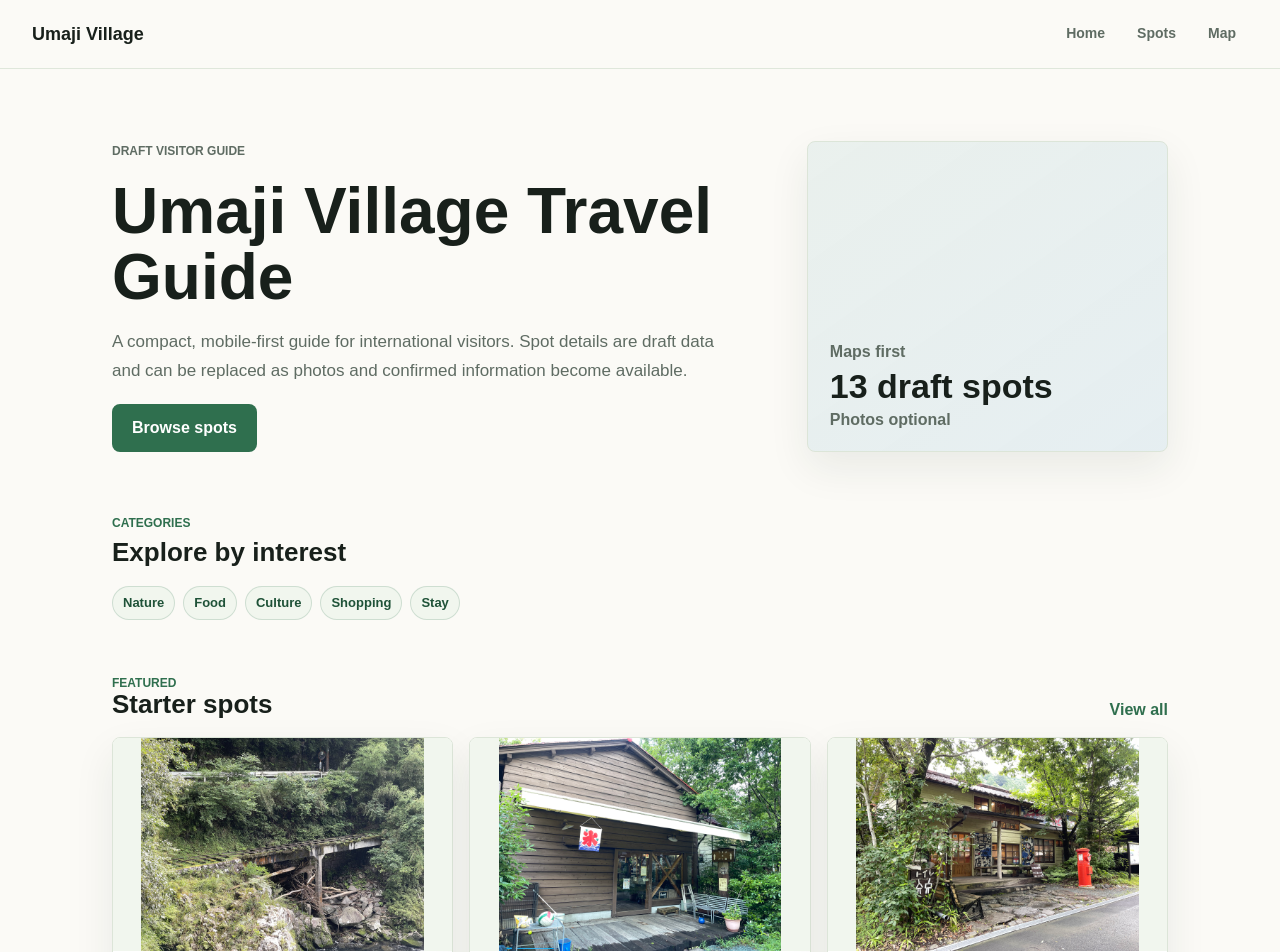
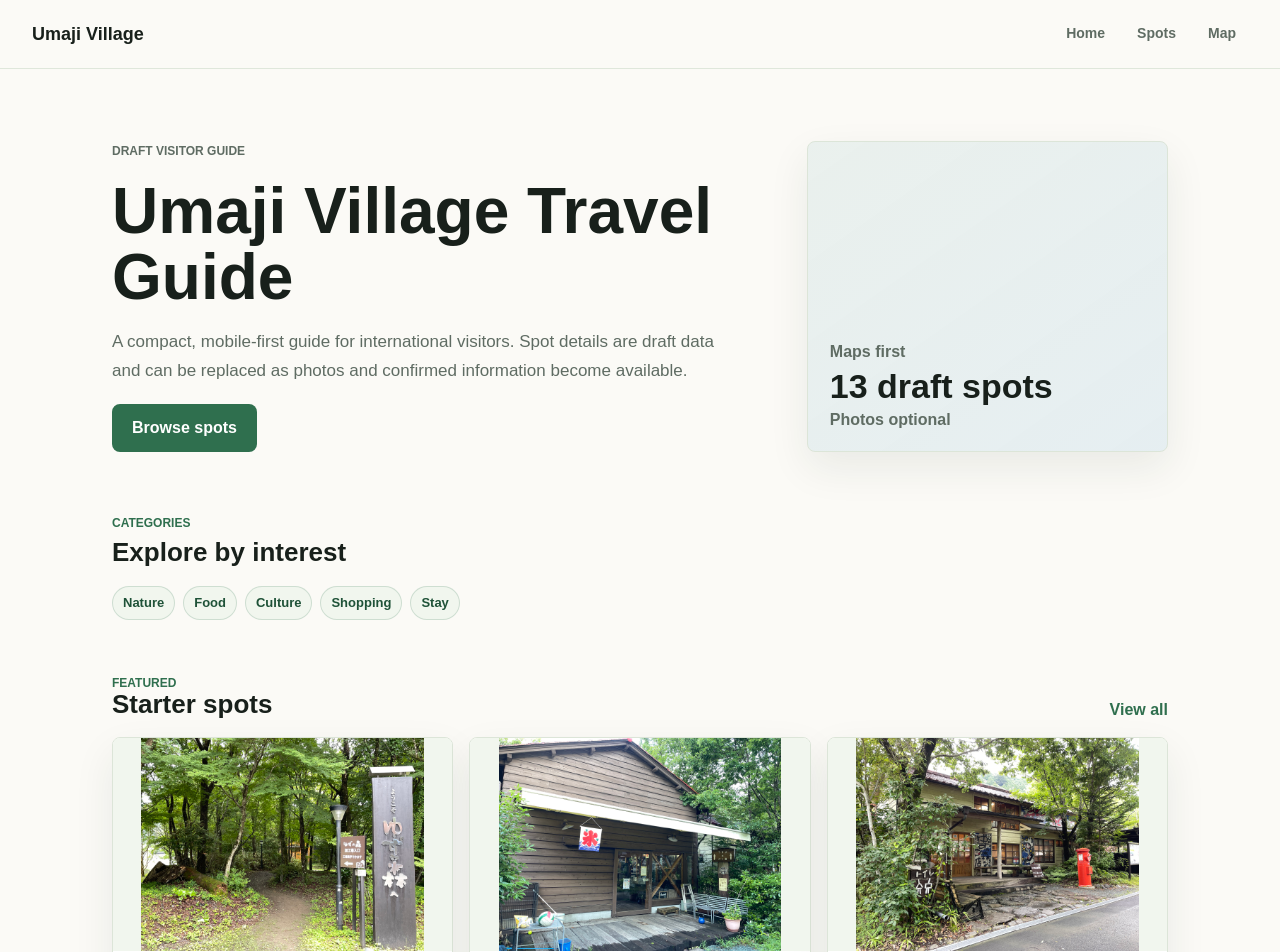
Before and after one commit to mikaanko/umaji-village-guide, a Next.js app: page / in a window 1280 px wide. Shown: the top 952 px of the page. Built offline with nearby package versions, Linux system fonts and the light colour scheme.

Commit message:
Feature yuzu factory on homepage

```diff
--- a/app/page.tsx
+++ b/app/page.tsx
@@ -2,7 +2,25 @@ import Link from "next/link";
 import { categories, spots } from "@/data/spots";
 import { SpotCard } from "@/components/SpotCard";
 
-const featuredSpots = spots.slice(0, 3);
+const starterSpotIds = [
+  "yuzu-no-mori-factory",
+  "umapan-bakery",
+  "yuzu-no-mori-market",
+] as const;
+
+const featuredSpots = starterSpotIds.flatMap((id) => {
+  const spot = spots.find((candidate) => candidate.id === id);
+
+  if (!spot) {
+    return [];
+  }
+
+  return [
+    id === "yuzu-no-mori-factory"
+      ? { ...spot, name: "Yuzu no Mori Factory / ゆずの森加工場" }
+      : spot,
+  ];
+});
 
 export default function HomePage() {
   return (
```
